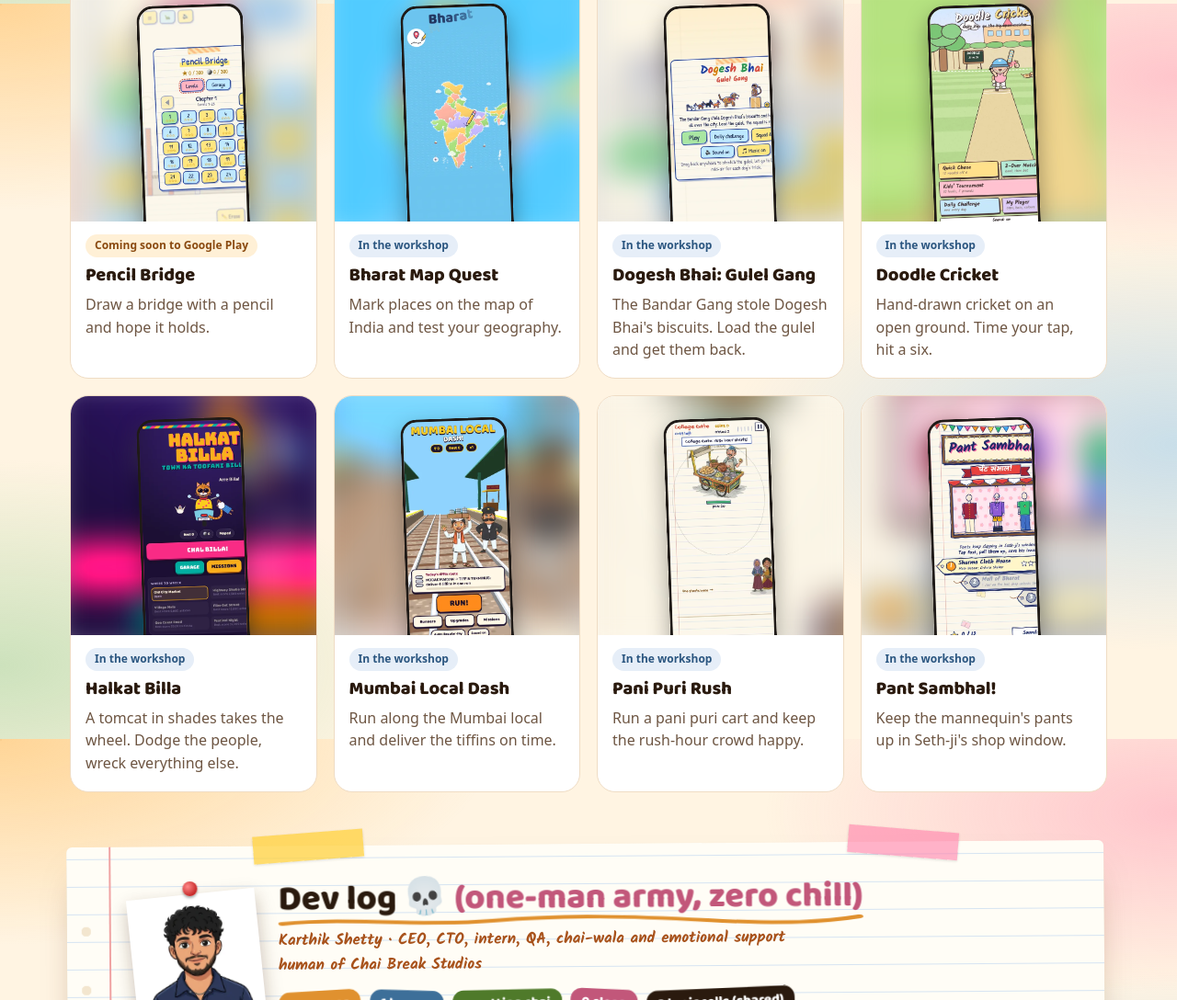
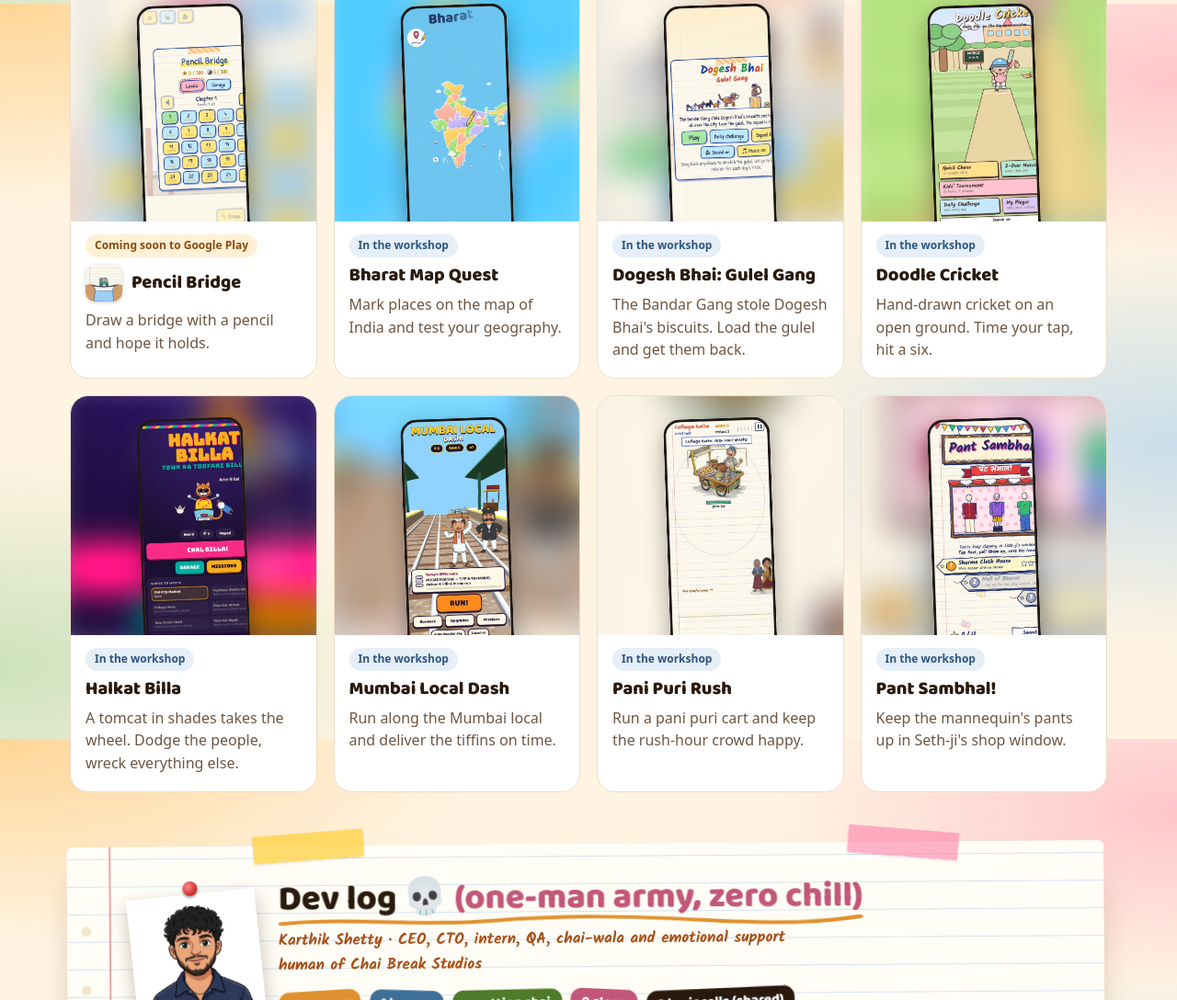
Before and after one commit to kshetty851-bit/chai-break, a plain HTML site: page index.html in a window 1280 px wide. Shown: the part 2396-3484 px from the top of the page at 92% size. Drawn offline with Linux system fonts and the light colour scheme.

Commit message:
Daily site refresh
Co-Authored-By: Claude Opus 5.5 <noreply@anthropic.com>

```diff
--- a/index.html
+++ b/index.html
@@ -207,7 +207,7 @@ footer{margin-top:36px; padding-top:18px; border-top:1px solid var(--line); disp
 <article class="card"><div class="pic phone"><span class="bg" style="background-image:url(img/shots/pen-fight.webp)"></span><img src="img/shots/pen-fight.webp" alt="Pen Fight screenshot" loading="lazy" width="360" height="779"></div><div class="body"><span class="badge soon">Coming soon to Google Play</span>
 <h3><span class="icon blank" aria-hidden="true"></span><span>Pen Fight</span></h3><p>Flick your pen and knock the others off the desk.</p></div></article>
 <article class="card"><div class="pic phone"><span class="bg" style="background-image:url(img/shots/pencil-bridge.webp)"></span><img src="img/shots/pencil-bridge.webp" alt="Pencil Bridge screenshot" loading="lazy" width="360" height="779"></div><div class="body"><span class="badge soon">Coming soon to Google Play</span>
-<h3><span class="icon blank" aria-hidden="true"></span><span>Pencil Bridge</span></h3><p>Draw a bridge with a pencil and hope it holds.</p></div></article>
+<h3><img class="icon" src="img/icons/pencil-bridge.webp" alt="" width="144" height="144"><span>Pencil Bridge</span></h3><p>Draw a bridge with a pencil and hope it holds.</p></div></article>
 <article class="card"><div class="pic phone"><span class="bg" style="background-image:url(img/shots/bharat-map-quest.webp)"></span><img src="img/shots/bharat-map-quest.webp" alt="Bharat Map Quest screenshot" loading="lazy" width="360" height="779"></div><div class="body"><span class="badge shop">In the workshop</span>
 <h3><span class="icon blank" aria-hidden="true"></span><span>Bharat Map Quest</span></h3><p>Mark places on the map of India and test your geography.</p></div></article>
 <article class="card"><div class="pic phone"><span class="bg" style="background-image:url(img/shots/dogesh-bhai.webp)"></span><img src="img/shots/dogesh-bhai.webp" alt="Dogesh Bhai: Gulel Gang screenshot" loading="lazy" width="360" height="779"></div><div class="body"><span class="badge shop">In the workshop</span>
```
Also changed, not shown: img/icons/pencil-bridge.webp (added).
